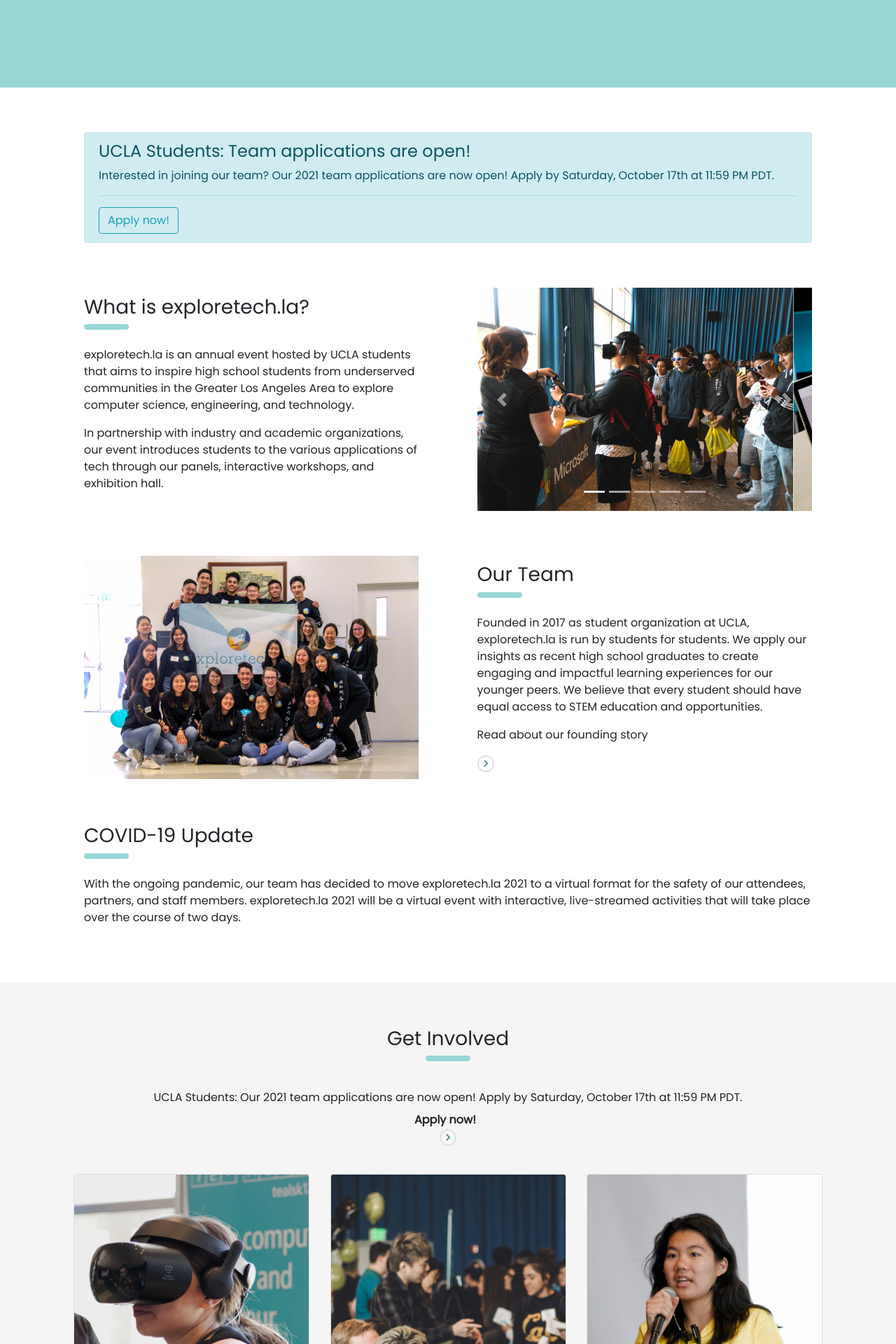
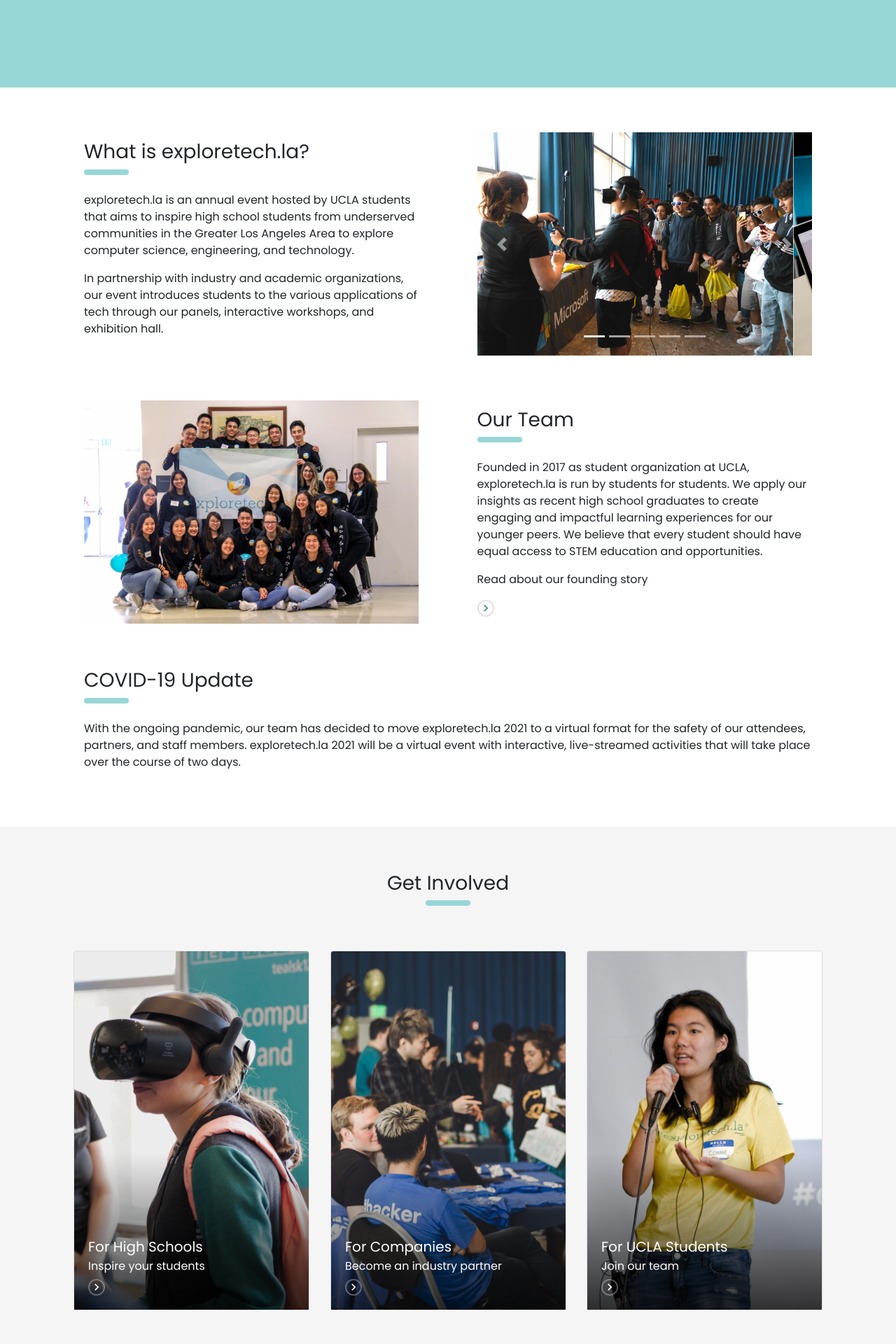
Before and after one commit to exploretech-la/website, a React (Create React App) app: page / in a window 1280 px wide. Shown: the part 520-2440 px from the top of the page at 70% size. Built offline with nearby package versions, Linux system fonts and the light colour scheme.

Commit message:
Removed team application alert and minor refactoring

```diff
--- a/src/components/Footer.jsx
+++ b/src/components/Footer.jsx
@@ -1,7 +1,7 @@
 import React, { Component } from 'react';
 import ReactGA from 'react-ga';
 
-import { FaFacebook, FaInstagram, FaLinkedin } from 'react-icons/fa';
+import { FaFacebook, FaInstagram, FaLinkedin, FaHeart } from 'react-icons/fa';
 
 import LogoWithIcons from '../static/svg/logo-with-icons-white.svg';
 
@@ -36,7 +36,7 @@ export default class Footer extends Component {
                         <p><ReactGA.OutboundLink to="mailto:exploretechla@cs.ucla.edu" target="_blank" eventLabel="email_us_footer">exploretechla@cs.ucla.edu</ReactGA.OutboundLink></p>
                     </div>
                     <div className="footer-item">
-                        <p>Made with <span role="img" aria-label="heart">❤️</span>in LA</p>
+                        <p>Made with <FaHeart className="FaHeart" /> in LA</p>
                     </div>
                 </div>
             </section>
--- a/src/components/Footer.scss
+++ b/src/components/Footer.scss
@@ -54,6 +54,11 @@
             }
         }
     }
+
+    .FaHeart {
+        fill: red;
+        margin-bottom: 2px;
+    }
 }
 
 @include media-breakpoint-up(sm) {
--- a/src/components/GetInvolved.jsx
+++ b/src/components/GetInvolved.jsx
@@ -14,7 +14,7 @@ import TEALS_VR from 'static/images/teals-vr.jpg';
 
 const HighSchoolInterestForm = 'https://forms.gle/DAmRPcJiyJmppKnJ7';
 const MailingListSignUp = 'http://eepurl.com/gEFmPX';
-const TeamApplicationLink = 'https://forms.gle/hK69nfPBghkbXwVY6';
+// const TeamApplicationLink = null;
 
 export default class GetInvolved extends Component {
 	render() {
@@ -25,7 +25,7 @@ export default class GetInvolved extends Component {
 						<h3>Get Involved</h3>
 						<div className="pill-divider" />
 					</div>
-					<div className="team-application">
+					{/* <div className="team-application">
 						<p>UCLA Students: Our 2021 team applications are now open! Apply by Saturday, October 17th at 11:59 PM PDT.</p>
 						<div className="team-application-cta">
 							<ReactGA.OutboundLink to={TeamApplicationLink} target="_blank" eventLabel="Team Application">
@@ -33,7 +33,7 @@ export default class GetInvolved extends Component {
 								<MdKeyboardArrowRight className="MdKeyboardArrowRight" />
 							</ReactGA.OutboundLink>
 						</div>
-					</div>
+					</div> */}
 					<CardDeck>
 						<Card className="high-schools">
 							<Card.Img variant="top" src={TEALS_VR} />
--- a/src/components/Home.jsx
+++ b/src/components/Home.jsx
@@ -1,7 +1,6 @@
 import React, { Component } from 'react';
 
 import Header from './Header';
-import Alerts from './Alerts';
 import Hero from './Hero';
 import About from './About';
 import GetInvolved from './GetInvolved';
@@ -24,7 +23,6 @@ export default class Home extends Component {
             <div className="Home">
                 <Header />
                 <Hero />
-                <Alerts />
                 <About />
                 <GetInvolved />
                 <Speakers />
```
Also changed, not shown: src/components/Alerts.scss (+0 -24 lines).
